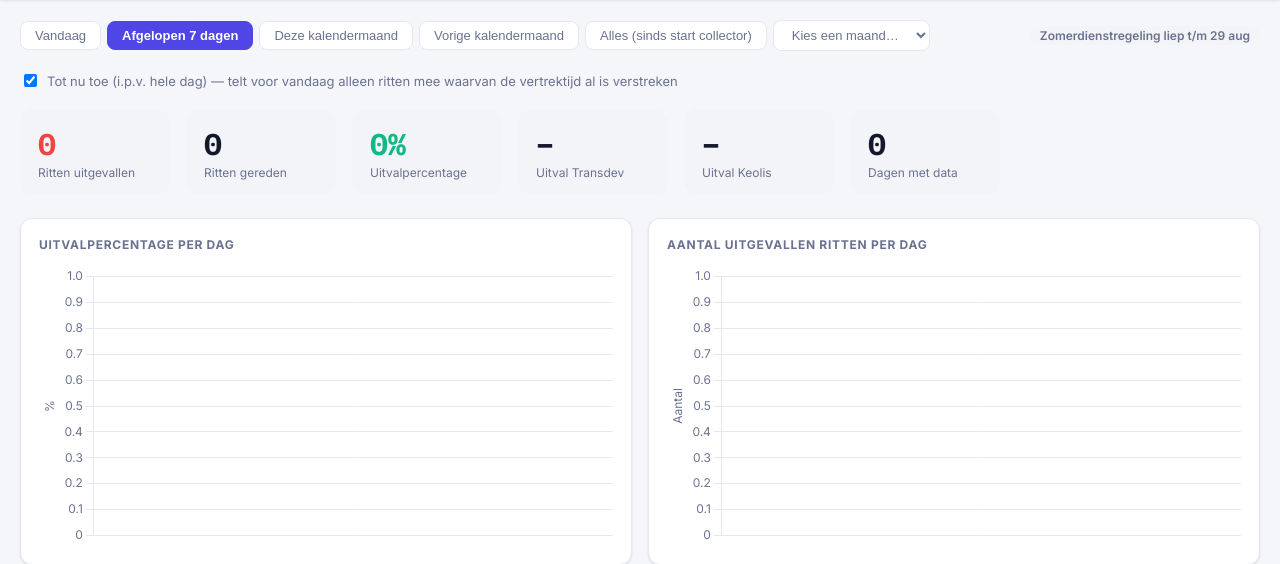
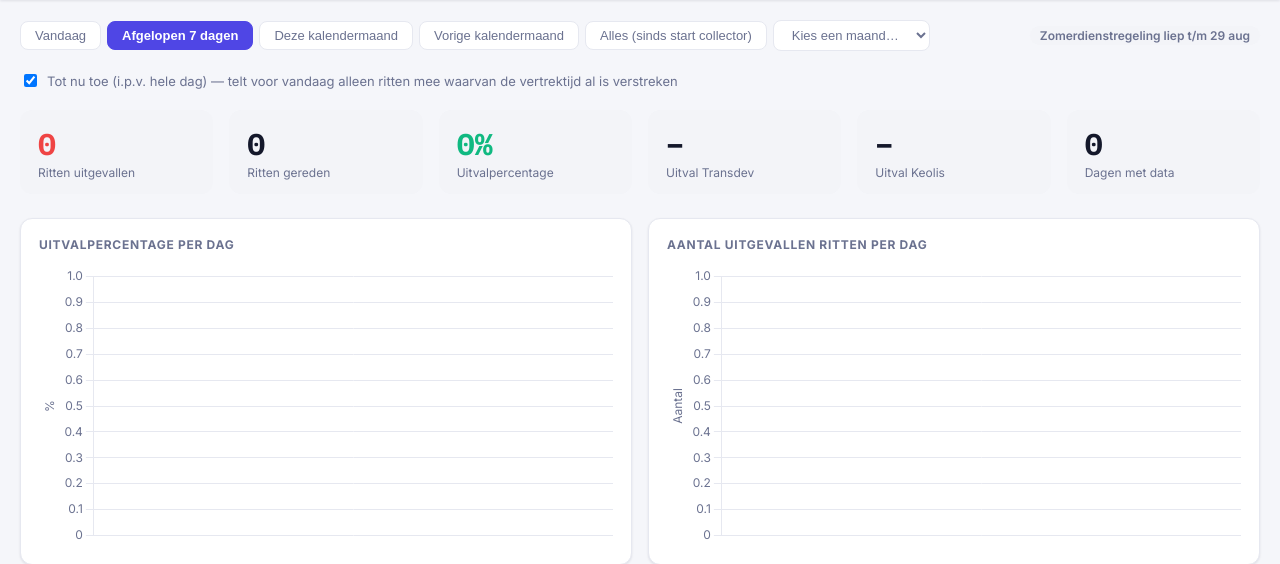
Before and after one commit to SoftMoos891/OVReader, a Flask app: page /uitval in a window 1280 px wide. Shown: the part 104-668 px from the top of the page. Run offline with Flask 3, Linux system fonts and the light colour scheme; data that the repository does not hold is empty; parts of the project's set-up code (start-up, migrations or seed data) failed here and were passed over; some libraries are stand-ins or nearby versions.

Commit message:
KPI-rij op /uitval: gelijke kolommen i.p.v. ragged flex-wrap, Geen data na Uitval Keolis

```diff
--- a/templates/cancellations.html
+++ b/templates/cancellations.html
@@ -27,9 +27,9 @@
                border-radius: 8px; padding: 6px 14px; font-size: 13px; cursor: pointer; transition: all .15s; }
   .range-btn:hover { background: var(--panel2); border-color: var(--border2); color: var(--text); }
   .range-btn.active { background: var(--accent); color: #fff; border-color: var(--accent); font-weight: 600; }
-  .kpi-row { display: flex; gap: 16px; margin-bottom: 24px; flex-wrap: wrap; }
+  .kpi-row { display: grid; grid-template-columns: repeat(auto-fit, minmax(140px, 1fr)); gap: 16px; margin-bottom: 24px; }
   .kpi-box { background: var(--panel2); border-radius: var(--radius);
-             padding: 14px 18px; min-width: 150px; }
+             padding: 14px 18px; }
   .kpi-box .num { font-family: 'IBM Plex Mono', monospace; font-size: 30px; font-weight: 700; }
   .kpi-box .num.good { color: var(--good); }
   .kpi-box .num.bad { color: var(--bad); }
@@ -403,9 +403,9 @@ function renderKpis() {
     <div class="kpi-box"><div class="num bad">${d.total_canceled}</div><div class="label">Ritten uitgevallen</div>${deltaHtml(d.total_canceled, prev ? prev.total_canceled : null, false)}</div>
     <div class="kpi-box"><div class="num">${d.total_ran}</div><div class="label">Ritten gereden</div></div>
     <div class="kpi-box"><div class="num ${pillClass(d.cancellation_pct)}">${d.cancellation_pct}%</div><div class="label">Uitvalpercentage</div>${deltaHtml(d.cancellation_pct, prev ? prev.cancellation_pct : null, true)}</div>
-    ${noDataBox}
     ${operatorKpiBox('Transdev', 'Uitval Transdev')}
     ${operatorKpiBox('Keolis', 'Uitval Keolis')}
+    ${noDataBox}
     <div class="kpi-box"><div class="num">${d.daily.length}</div><div class="label">Dagen met data</div></div>
   `;
 }
```
